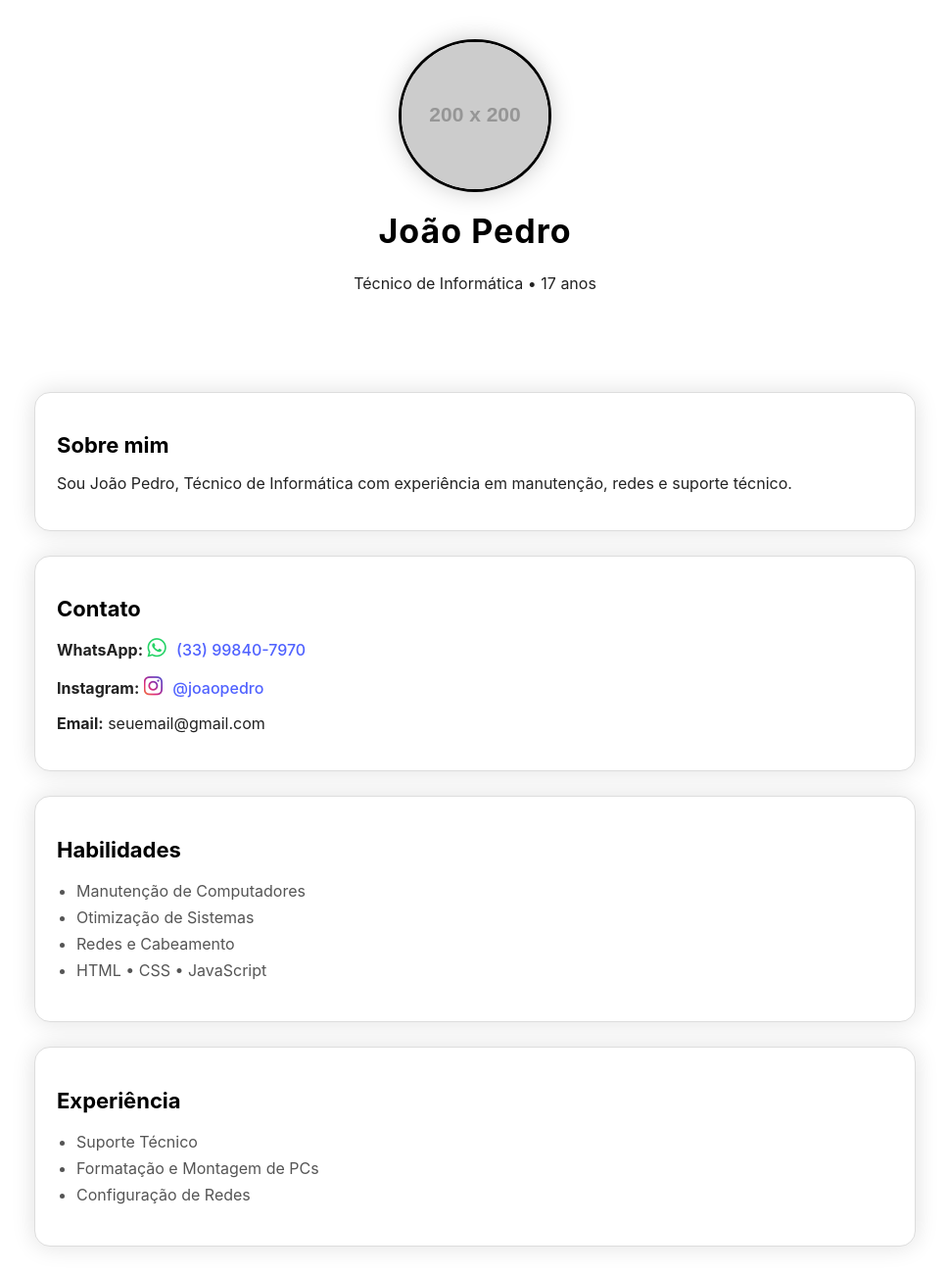
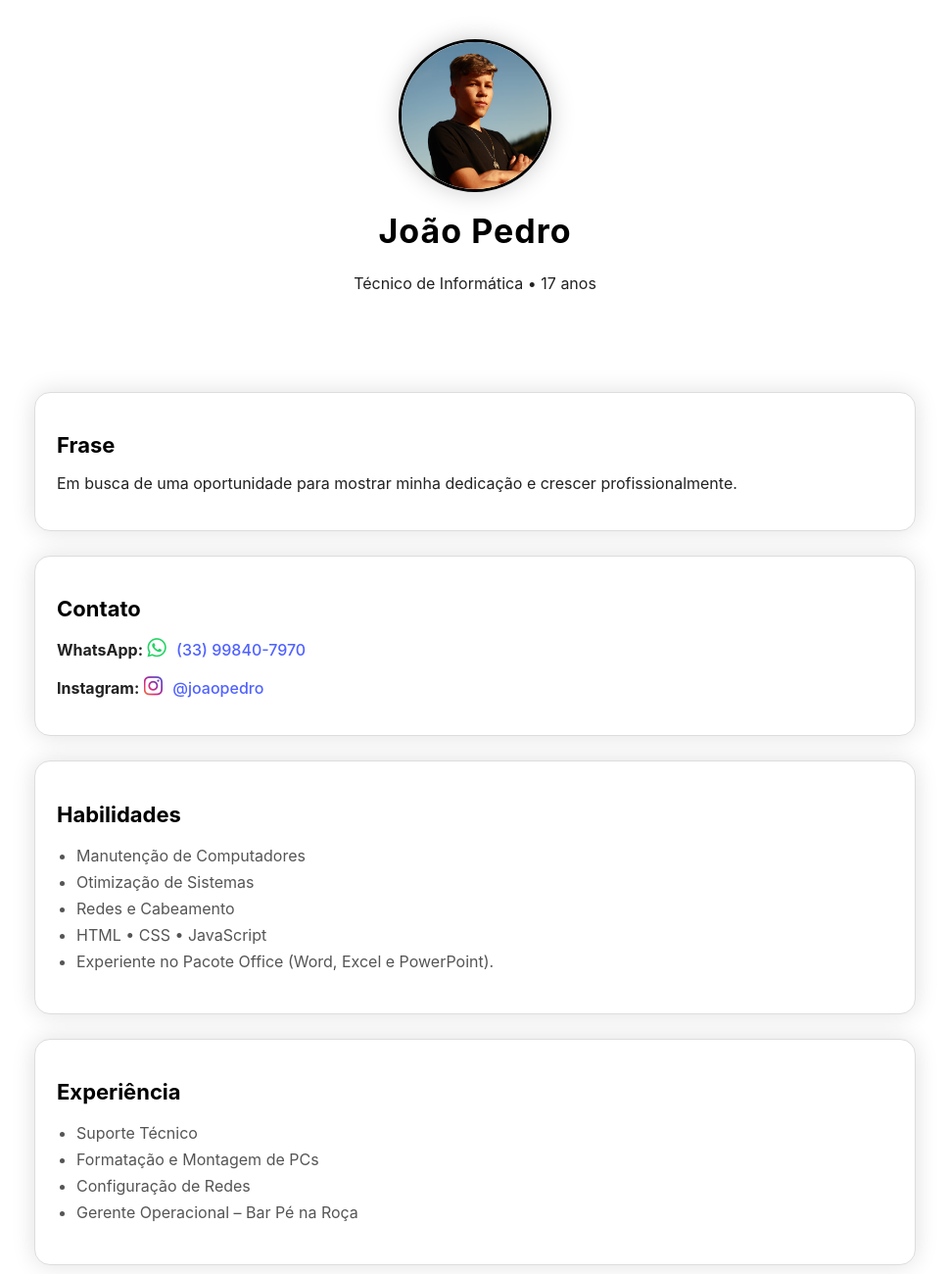
Before and after one commit to arihjop/jp1.2, a plain HTML site: page index.html in a window 1280 px wide. Shown: the top 1300 px of the page at 98% size, without its empty margins (155-1124 px from the left). Drawn offline with Linux system fonts and the light colour scheme; placeholder pictures from the web are drawn by us.

Commit message:
pontos finais

```diff
--- a/index.html
+++ b/index.html
@@ -13,7 +13,7 @@
 <body>
 
 <header>
-    <img class="profile-img" src="https://via.placeholder.com/200x200.png?text=Joao+Pedro" alt="Foto de João Pedro">
+    <img class="profile-img" src="img1.jpg" alt="">
     <h1>João Pedro</h1>
     <p class="sub">Técnico de Informática • 17 anos</p>
 </header>
@@ -21,8 +21,8 @@
 <div class="container">
 
     <section class="card">
-        <h2>Sobre mim</h2>
-        <p>Sou João Pedro, Técnico de Informática com experiência em manutenção, redes e suporte técnico.</p>
+        <h2>Frase </h2>
+        <p>Em busca de uma oportunidade para mostrar minha dedicação e crescer profissionalmente.</p>
     </section>
 
     <section class="card">
@@ -42,7 +42,7 @@
             </a>
         </p>
 
-        <p><strong>Email:</strong> seuemail@gmail.com</p>
+
     </section>
 
     <section class="card">
@@ -52,6 +52,7 @@
             <li>Otimização de Sistemas</li>
             <li>Redes e Cabeamento</li>
             <li>HTML • CSS • JavaScript</li>
+            <li>Experiente no Pacote Office (Word, Excel e PowerPoint).</li>
         </ul>
     </section>
 
@@ -61,6 +62,7 @@
             <li>Suporte Técnico</li>
             <li>Formatação e Montagem de PCs</li>
             <li>Configuração de Redes</li>
+            <li>Gerente Operacional – Bar Pé na Roça</li>
         </ul>
     </section>
 
```
Also changed, not shown: img1.jpg (added), imgjp.jpg (deleted).
